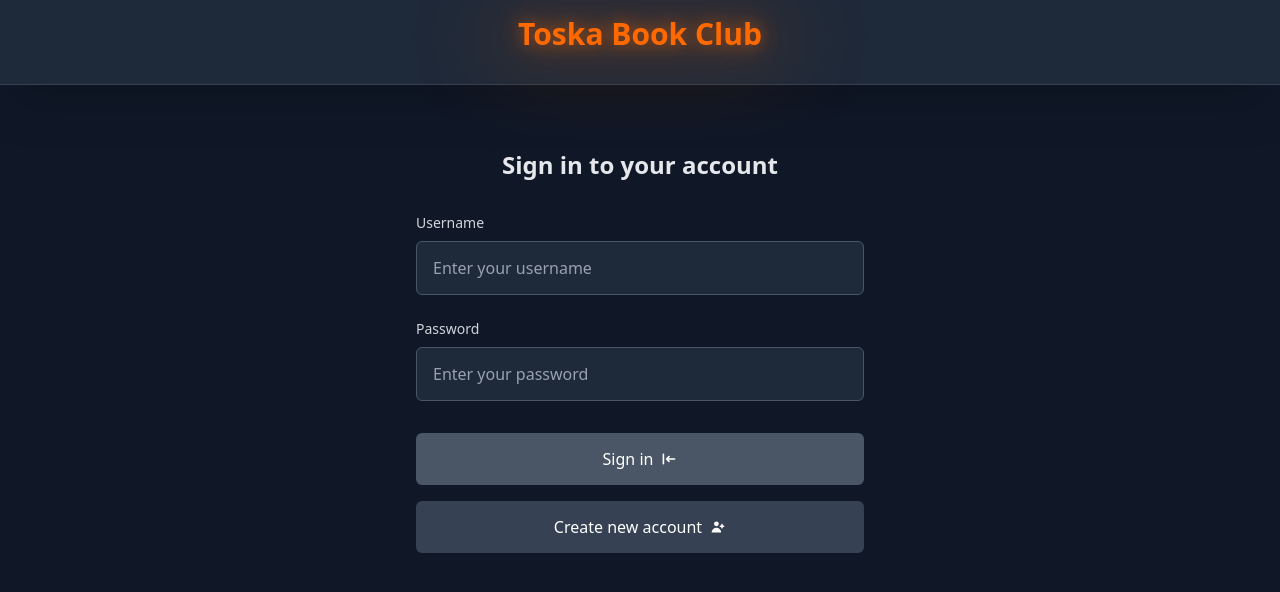
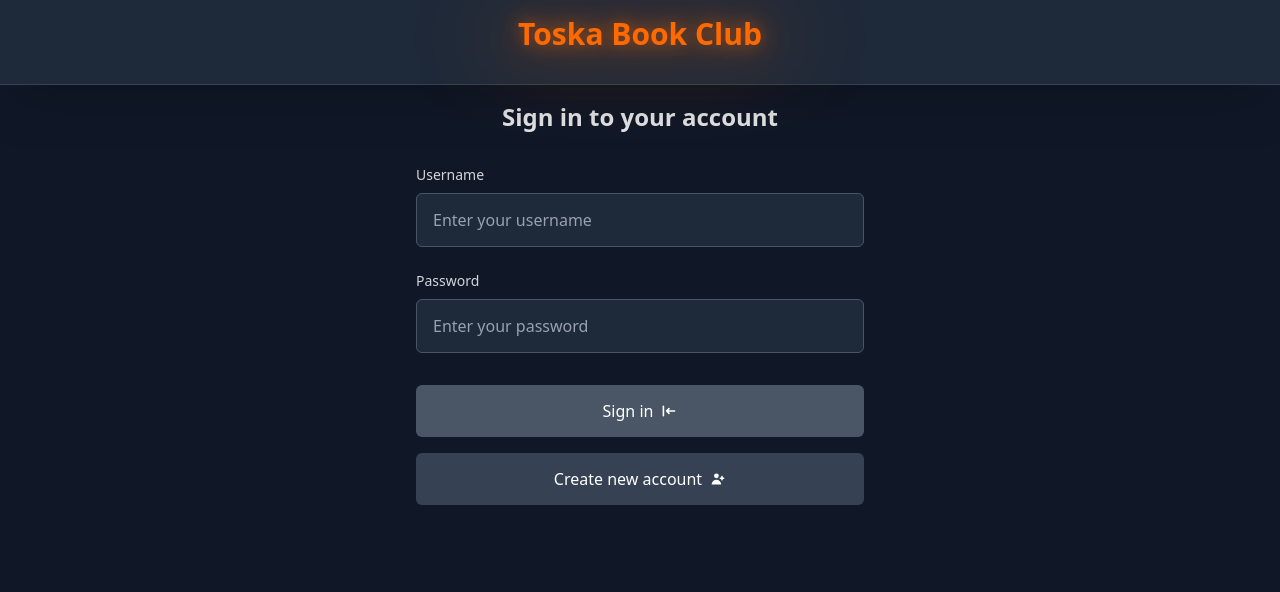
Before and after one commit to ShootingStar91/toska-book-club, a React (Vite) app in the folder frontend/: page / in a window 1280 px wide. Shown: the top 592 px of the page. Built offline with nearby package versions, Linux system fonts and the light colour scheme.

Commit message:
make the content a bit higher

```diff
--- a/frontend/src/App.tsx
+++ b/frontend/src/App.tsx
@@ -57,7 +57,7 @@ function App() {
     <QueryClientProvider client={queryClient}>
       <div className="min-h-screen bg-gray-900 flex flex-col">
         <Header user={user} onLogout={user ? handleLogout : undefined} />
-        <div className="flex-1 flex items-start justify-center pt-16 px-0 py-4 sm:px-4">
+        <div className="flex-1 flex items-start justify-center pt-4 px-0 py-4 sm:px-4">
           {user ? (
             <PhaseView user={user} />
           ) : showRegistration ? (
```
